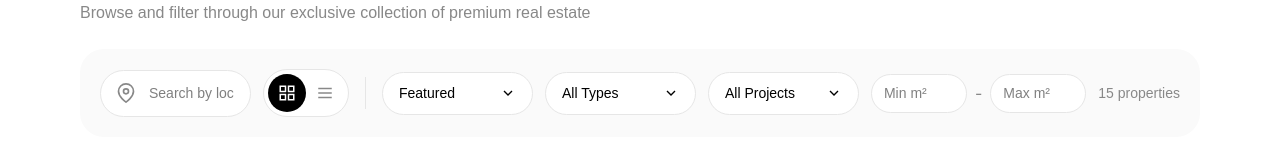
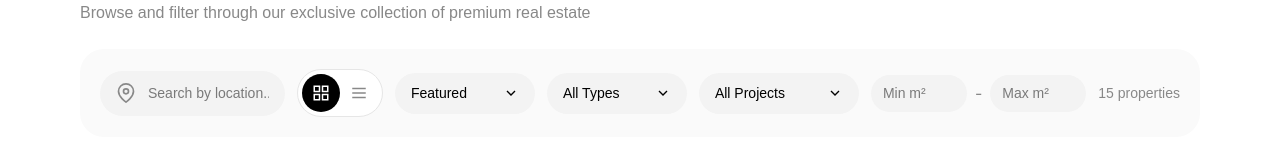
Before and after one commit to 9uxsnx-sys/real-estate-project, a React (Vite) app: page / in a window 1280 px wide. Shown: the part 182-349 px from the top of the page. Built offline with nearby package versions, Linux system fonts and the light colour scheme; a web font is replaced by a local one.

Commit message:
Fix HeroSection responsive layout - tablet now 3 rows, desktop single row

```diff
--- a/src/components/HeroSection.tsx
+++ b/src/components/HeroSection.tsx
@@ -30,7 +30,8 @@ const CustomDropdown: React.FC<{
   options: DropdownOption[];
   onChange: (value: string) => void;
   placeholder?: string;
-}> = ({ value, options, onChange, placeholder = 'Select...' }) => {
+  width?: string;
+}> = ({ value, options, onChange, placeholder = 'Select...', width = 'w-auto' }) => {
   const [isOpen, setIsOpen] = useState(false);
   const dropdownRef = useRef<HTMLDivElement>(null);
 
@@ -47,10 +48,10 @@ const CustomDropdown: React.FC<{
   }, []);
 
   return (
-    <div ref={dropdownRef} className="relative flex-1 min-w-[120px] max-w-[200px]">
+    <div ref={dropdownRef} className={`relative ${width}`}>
       <button
         onClick={() => setIsOpen(!isOpen)}
-        className="w-full px-4 py-2.5 bg-white rounded-full text-[14px] font-light outline-none cursor-pointer flex items-center justify-between gap-2 border border-[rgb(230,230,230)] hover:border-[rgb(199,199,199)] transition-colors"
+        className="w-full px-4 py-2.5 bg-[rgb(243,243,243)] rounded-full text-[14px] font-light outline-none cursor-pointer flex items-center justify-between gap-2 hover:bg-[rgb(230,230,230)] transition-colors whitespace-nowrap"
         style={{ fontFamily: 'Geist, sans-serif' }}
       >
         <span className="truncate">{selectedLabel}</span>
@@ -68,7 +69,7 @@ const CustomDropdown: React.FC<{
       </button>
 
       {isOpen && (
-        <div className="absolute top-full left-0 right-0 mt-2 bg-white rounded-2xl shadow-lg border border-[rgb(230,230,230)] overflow-hidden z-50 max-h-[300px] overflow-y-auto">
+        <div className="absolute top-full left-0 mt-2 w-full min-w-[180px] bg-white rounded-2xl shadow-lg border border-[rgb(230,230,230)] overflow-hidden z-50 max-h-[300px] overflow-y-auto">
           {options.map((option) => (
             <button
               key={option.value}
@@ -171,7 +172,7 @@ export const HeroSection: React.FC<HeroSectionProps> = ({
         {/* Unified Search & Filter Bar */}
         <div className="bg-[rgb(250,250,250)] rounded-2xl md:rounded-3xl p-3 md:p-5">
 
-          {/* Mobile Layout: Stacked vertically */}
+          {/* Mobile Layout */}
           <div className="flex flex-col gap-3 md:hidden">
             {/* Row 1: Search */}
             <div className="relative">
@@ -232,17 +233,19 @@ export const HeroSection: React.FC<HeroSectionProps> = ({
               </span>
             </div>
 
-            {/* Row 3: Filters - 2 per row */}
+            {/* Row 3: Sort + Type */}
             <div className="grid grid-cols-2 gap-2">
               <CustomDropdown
                 value={sortBy}
                 options={sortOptions}
                 onChange={onSortChange}
+                width="w-full"
               />
               <CustomDropdown
                 value={propertyType}
                 options={propertyTypes}
                 onChange={onPropertyTypeChange}
+                width="w-full"
               />
             </div>
 
@@ -253,6 +256,7 @@ export const HeroSection: React.FC<HeroSectionProps> = ({
                 options={projectOptions}
                 onChange={onProjectChange}
                 placeholder="All Projects"
+                width="w-full"
               />
               <div className="flex items-center gap-2 bg-white rounded-full px-3 py-2.5 border border-[rgb(230,230,230)]">
                 <input
@@ -277,9 +281,9 @@ export const HeroSection: React.FC<HeroSectionProps> = ({
             </div>
           </div>
 
-          {/* Tablet Layout: Two rows */}
+          {/* Tablet Layout: 3 Rows */}
           <div className="hidden md:flex lg:hidden flex-col gap-3">
-            {/* Row 1: Search + View Toggle */}
+            {/* Row 1: Search Bar + View Toggle */}
             <div className="flex items-center gap-3">
               <div className="relative flex-1">
                 <svg
@@ -297,18 +301,18 @@ export const HeroSection: React.FC<HeroSectionProps> = ({
                   placeholder="Search by location..."
                   value={searchQuery}
                   onChange={(e) => onSearchChange(e.target.value)}
-                  className="w-full pl-12 pr-4 py-3 bg-white rounded-full text-[14px] font-light outline-none border border-[rgb(230,230,230)] focus:border-[rgb(199,199,199)] transition-colors"
+                  className="w-full pl-12 pr-4 py-3 bg-white rounded-full text-[15px] font-light outline-none border border-[rgb(230,230,230)] focus:border-[rgb(199,199,199)] transition-colors"
                   style={{ fontFamily: 'Geist, sans-serif' }}
                 />
               </div>
-              <div className="flex items-center bg-white rounded-full p-1 border border-[rgb(230,230,230)]">
+              <div className="flex items-center bg-white rounded-full p-1.5 border border-[rgb(230,230,230)]">
                 <button
                   onClick={() => onViewModeChange('grid')}
                   className={`p-2.5 rounded-full transition-colors ${
                     viewMode === 'grid' ? 'bg-black text-white' : 'text-[rgb(136,136,136)]'
                   }`}
                 >
-                  <svg width="18" height="18" viewBox="0 0 24 24" fill="none" stroke="currentColor" strokeWidth="2">
+                  <svg width="20" height="20" viewBox="0 0 24 24" fill="none" stroke="currentColor" strokeWidth="2">
                     <rect x="3" y="3" width="7" height="7" />
                     <rect x="14" y="3" width="7" height="7" />
                     <rect x="14" y="14" width="7" height="7" />
@@ -321,7 +325,7 @@ export const HeroSection: React.FC<HeroSectionProps> = ({
                     viewMode === 'list' ? 'bg-black text-white' : 'text-[rgb(136,136,136)]'
                   }`}
                 >
-                  <svg width="18" height="18" viewBox="0 0 24 24" fill="none" stroke="currentColor" strokeWidth="2">
+                  <svg width="20" height="20" viewBox="0 0 24 24" fill="none" stroke="currentColor" strokeWidth="2">
                     <line x1="3" y1="6" x2="21" y2="6" />
                     <line x1="3" y1="12" x2="21" y2="12" />
                     <line x1="3" y1="18" x2="21" y2="18" />
@@ -330,53 +334,60 @@ export const HeroSection: React.FC<HeroSectionProps> = ({
               </div>
             </div>
 
-            {/* Row 2: All Filters */}
-            <div className="flex items-center gap-3 flex-wrap">
+            {/* Row 2: Sort + Property Type + Project (3 equal columns) */}
+            <div className="grid grid-cols-3 gap-3">
               <CustomDropdown
                 value={sortBy}
                 options={sortOptions}
                 onChange={onSortChange}
+                width="w-full"
               />
               <CustomDropdown
                 value={propertyType}
                 options={propertyTypes}
                 onChange={onPropertyTypeChange}
+                width="w-full"
               />
               <CustomDropdown
                 value={selectedProject}
                 options={projectOptions}
                 onChange={onProjectChange}
                 placeholder="All Projects"
+                width="w-full"
               />
-              <div className="flex items-center gap-2">
+            </div>
+
+            {/* Row 3: Space Range + Results Count */}
+            <div className="flex items-center justify-between gap-3">
+              <div className="flex items-center gap-3">
                 <input
                   type="number"
                   placeholder="Min m²"
                   value={minSpace}
                   onChange={(e) => onMinSpaceChange(e.target.value)}
-                  className="w-20 px-3 py-2 bg-white rounded-full text-[14px] font-light outline-none border border-[rgb(230,230,230)]"
+                  className="w-28 px-4 py-2.5 bg-[rgb(243,243,243)] rounded-full text-[14px] font-light outline-none border border-transparent hover:border-[rgb(199,199,199)] transition-colors"
                   style={{ fontFamily: 'Geist, sans-serif' }}
                 />
-                <span className="text-[rgb(136,136,136)]">-</span>
+                <span className="text-[rgb(136,136,136)] font-light">-</span>
                 <input
                   type="number"
                   placeholder="Max m²"
                   value={maxSpace}
                   onChange={(e) => onMaxSpaceChange(e.target.value)}
-                  className="w-20 px-3 py-2 bg-white rounded-full text-[14px] font-light outline-none border border-[rgb(230,230,230)]"
+                  className="w-28 px-4 py-2.5 bg-[rgb(243,243,243)] rounded-full text-[14px] font-light outline-none border border-transparent hover:border-[rgb(199,199,199)] transition-colors"
                   style={{ fontFamily: 'Geist, sans-serif' }}
                 />
               </div>
               <span
-                className="ml-auto text-[14px] text-[rgb(136,136,136)] font-light"
+                className="text-[15px] text-[rgb(136,136,136)] font-light whitespace-nowrap"
                 style={{ fontFamily: 'Geist, sans-serif' }}
               >
-                {resultsCount} properties
+                {resultsCount} properties found
               </span>
             </div>
           </div>
 
-          {/* Desktop Layout: Single row */}
+          {/* Desktop Layout: Single Row */}
           <div className="hidden lg:flex items-center gap-3">
             {/* Location Search */}
             <div className="relative flex-1 max-w-[300px]">
@@ -395,7 +406,7 @@ export const HeroSection: React.FC<HeroSectionProps> = ({
                 placeholder="Search by location..."
                 value={searchQuery}
                 onChange={(e) => onSearchChange(e.target.value)}
-                className="w-full pl-12 pr-4 py-3 bg-white rounded-full text-[14px] font-light outline-none border border-[rgb(230,230,230)] focus:border-[rgb(199,199,199)] transition-colors"
+                className="w-full pl-12 pr-4 py-3 bg-[rgb(243,243,243)] rounded-full text-[14px] font-light outline-none hover:bg-[rgb(230,230,230)] transition-colors"
                 style={{ fontFamily: 'Geist, sans-serif' }}
               />
             </div>
@@ -429,25 +440,25 @@ export const HeroSection: React.FC<HeroSectionProps> = ({
               </button>
             </div>
 
-            {/* Divider */}
-            <div className="w-px h-8 bg-[rgb(230,230,230)] mx-1" />
-
             {/* Filters */}
             <CustomDropdown
               value={sortBy}
               options={sortOptions}
               onChange={onSortChange}
+              width="w-[140px]"
             />
             <CustomDropdown
               value={propertyType}
               options={propertyTypes}
               onChange={onPropertyTypeChange}
+              width="w-[140px]"
             />
             <CustomDropdown
               value={selectedProject}
               options={projectOptions}
               onChange={onProjectChange}
               placeholder="All Projects"
+              width="w-[160px]"
             />
 
             {/* Space Range */}
@@ -457,7 +468,7 @@ export const HeroSection: React.FC<HeroSectionProps> = ({
                 placeholder="Min m²"
                 value={minSpace}
                 onChange={(e) => onMinSpaceChange(e.target.value)}
-                className="w-24 px-3 py-2 bg-white rounded-full text-[14px] font-light outline-none border border-[rgb(230,230,230)]"
+                className="w-24 px-3 py-2 bg-[rgb(243,243,243)] rounded-full text-[14px] font-light outline-none hover:bg-[rgb(230,230,230)] transition-colors"
                 style={{ fontFamily: 'Geist, sans-serif' }}
               />
               <span className="text-[rgb(136,136,136)]">-</span>
@@ -466,7 +477,7 @@ export const HeroSection: React.FC<HeroSectionProps> = ({
                 placeholder="Max m²"
                 value={maxSpace}
                 onChange={(e) => onMaxSpaceChange(e.target.value)}
-                className="w-24 px-3 py-2 bg-white rounded-full text-[14px] font-light outline-none border border-[rgb(230,230,230)]"
+                className="w-24 px-3 py-2 bg-[rgb(243,243,243)] rounded-full text-[14px] font-light outline-none hover:bg-[rgb(230,230,230)] transition-colors"
                 style={{ fontFamily: 'Geist, sans-serif' }}
               />
             </div>
```
